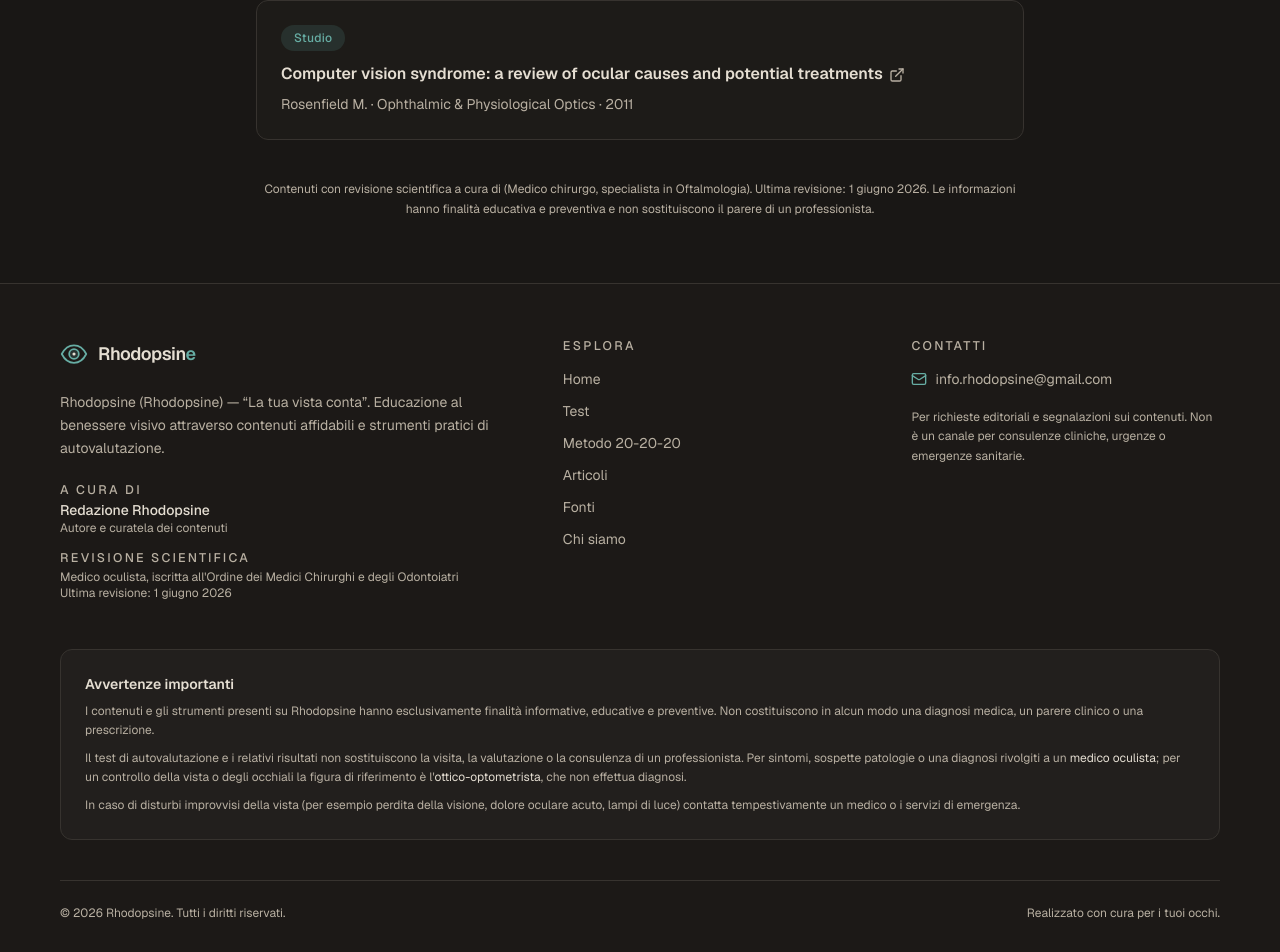
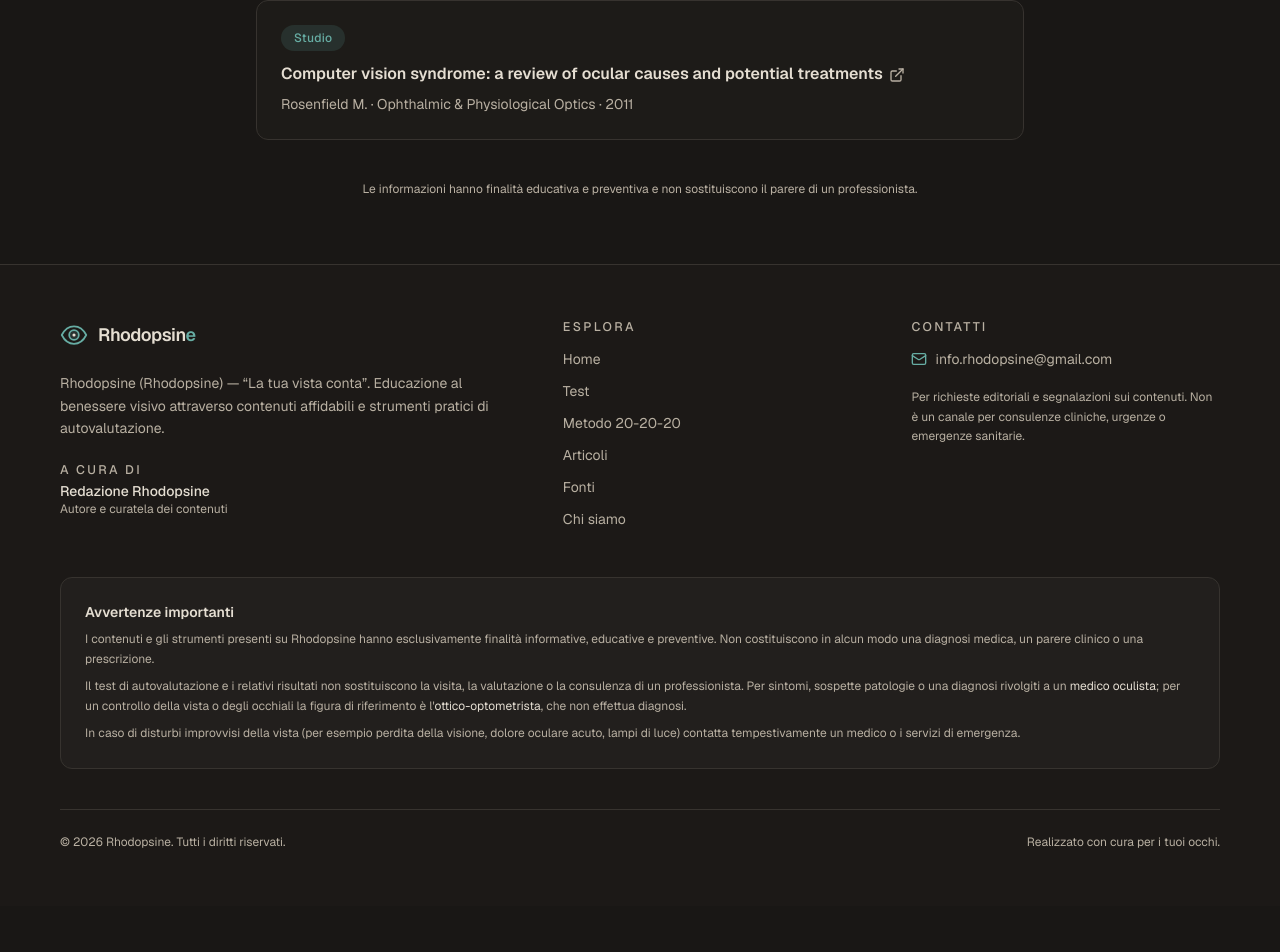
Before and after one commit to LorenzoBattaglia-Rhodopsin/Rhodopsine, a Next.js app: page /fonti in a window 1280 px wide. Shown: the part 1877-2829 px from the top of the page. After the commit the page ends 2783 px from the top, so only its background shows below. Built offline with nearby package versions, Linux system fonts and the light colour scheme; no server answers.

Commit message:
fix: revisione scientifica nascosta finché non c'è un revisore

```diff
--- a/src/app/fonti/page.tsx
+++ b/src/app/fonti/page.tsx
@@ -41,8 +41,13 @@ export default function SourcesPage() {
 
         {/* Nota su revisione e natura non diagnostica dei contenuti. */}
         <p className="mx-auto mt-10 max-w-3xl text-center text-xs leading-relaxed text-muted-foreground">
-          Contenuti con revisione scientifica a cura di {contentReviewer.name} (
-          {contentReviewer.jobTitle}). Ultima revisione: {formatReviewDate()}.
+          {/* Frase sulla revisione solo con un revisore reale (vedi data/e-e-a-t.ts). */}
+          {contentReviewer.name && (
+            <>
+              Contenuti con revisione scientifica a cura di {contentReviewer.name} (
+              {contentReviewer.jobTitle}). Ultima revisione: {formatReviewDate()}.{" "}
+            </>
+          )}
           Le informazioni hanno finalità educativa e preventiva e non
           sostituiscono il parere di un professionista.
         </p>
--- a/src/components/layout/site-footer.tsx
+++ b/src/components/layout/site-footer.tsx
@@ -46,6 +46,9 @@ export function SiteFooter() {
                   {contentAuthor.role}
                 </dd>
               </div>
+              {/* Mostrato solo con un revisore reale (nome compilato in
+                  data/e-e-a-t.ts), come già avviene per `reviewedBy` nel JSON-LD. */}
+              {contentReviewer.name && (
                 <div>
                   <dt className="text-eyebrow font-medium uppercase text-muted-foreground">
                     Revisione scientifica
@@ -62,6 +65,7 @@ export function SiteFooter() {
                     Ultima revisione: {formatReviewDate()}
                   </dd>
                 </div>
+              )}
             </dl>
           </div>
 
--- a/src/lib/seo.ts
+++ b/src/lib/seo.ts
@@ -223,10 +223,13 @@ export function getAssessmentJsonLd() {
       alternateName: ["Digital Eye Strain", "Computer Vision Syndrome"],
     },
     author: contributorToSchema(contentAuthor),
+    // Revisore e data di revisione solo se la revisione esiste davvero.
     ...(contentReviewer.name
-      ? { reviewedBy: contributorToSchema(contentReviewer) }
+      ? {
+          reviewedBy: contributorToSchema(contentReviewer),
+          lastReviewed: contentReviewedAt,
+        }
       : {}),
-    lastReviewed: contentReviewedAt,
     // Nota: nessuna proprietà diagnostica viene dichiarata, di proposito.
   };
 }
```
Lines whose indentation alone changed are shown as unchanged.
